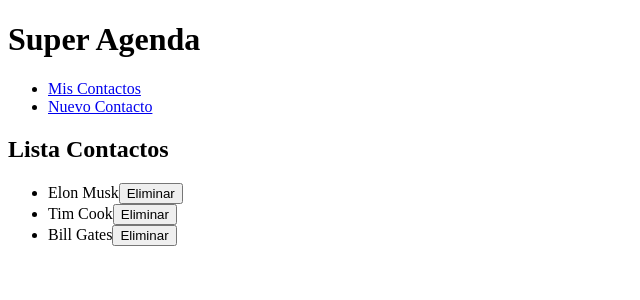
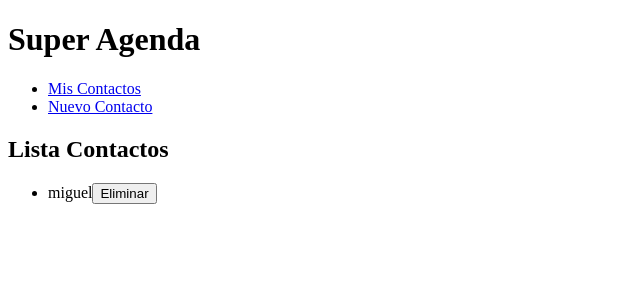
Before and after one commit to javivega/AgendaAngular4, an Angular app: page /mis-contactos in a window 1280 px wide. Shown: the top 300 px of the page, without its empty margins (0-640 px from the left). Built offline with nearby package versions, Linux system fonts and the light colour scheme; data requests are answered from the project's data file.

Commit message:
Instalo json-server y anado crear y obtener contactos

```diff
--- /dev/null
+++ b/db.json
@@ -0,0 +1,12 @@
+{
+  "contactos": [
+    {
+      "nombre": "miguel",
+      "email": "",
+      "movil": "",
+      "facebook": "",
+      "twitter": "",
+      "id": 1
+    }
+  ]
+}
--- a/package.json
+++ b/package.json
@@ -8,7 +8,8 @@
     "build": "ng build",
     "test": "ng test",
     "lint": "ng lint",
-    "e2e": "ng e2e"
+    "e2e": "ng e2e",
+    "api": "json-server db.json --port 3004"
   },
   "private": true,
   "dependencies": {
@@ -32,12 +33,13 @@
     "codelyzer": "~2.0.0",
     "jasmine-core": "~2.5.2",
     "jasmine-spec-reporter": "~3.2.0",
+    "json-server": "^0.10.1",
     "karma": "~1.4.1",
     "karma-chrome-launcher": "~2.1.1",
     "karma-cli": "~1.0.1",
+    "karma-coverage-istanbul-reporter": "^0.2.0",
     "karma-jasmine": "~1.1.0",
     "karma-jasmine-html-reporter": "^0.2.2",
-    "karma-coverage-istanbul-reporter": "^0.2.0",
     "protractor": "~5.1.0",
     "ts-node": "~2.0.0",
     "tslint": "~4.5.0",
--- a/src/app/contacto.service.ts
+++ b/src/app/contacto.service.ts
@@ -1,5 +1,8 @@
 import { Injectable } from '@angular/core';
-import {Contacto } from './contacto';
+import { Contacto } from './contacto';
+import { Http, Response} from '@angular/http';
+import 'rxjs/add/operator/map';
+import { Observable } from 'rxjs/Observable';
 
 
 //Con el @injectable consguimos que esta clase se convierta en un servicio y
@@ -8,22 +11,32 @@ import {Contacto } from './contacto';
 export class ContactoService {
 
   private _contactos: Contacto[] = [
-      new Contacto('Elon Musk'),
-      new Contacto('Tim Cook'),
-      new Contacto('Bill Gates')
-    ]
+    new Contacto('Elon Musk'),
+    new Contacto('Tim Cook'),
+    new Contacto('Bill Gates')
+  ]
 
-  obtenerContactos(): Contacto[] {
-    return this._contactos
+  constructor(private _http: Http) { }
+
+  obtenerContactos(): Observable<Contacto[]> {
+    return this._http
+              .get('http://localhost:3004/contactos')
+              .map((respuesta: Response) => {
+                return respuesta.json() as Contacto[];
+              })
+  }
+
+
+  crearContacto(contacto: Contacto): Observable<Contacto>{
+    return this._http
+                .post('http://localhost:3004/contactos', contacto)
+                .map((respuesta: Response) => {
+                  return respuesta.json() as Contacto
+                })
   }
 
   //Un delete no debe devolver nada en el cuerpo de la respuesta por eso es un void
   eliminarContacto(contacto: Contacto): void {
     this._contactos = this._contactos.filter((c: Contacto): boolean => c.nombre !== contacto.nombre)
   }
-
-  crearContacto(contacto: Contacto): void {
-    this._contactos.push(contacto);
-  }
-
 }
--- a/src/app/mis-contactos/mis-contactos.component.ts
+++ b/src/app/mis-contactos/mis-contactos.component.ts
@@ -14,7 +14,11 @@ export class MisContactosComponent implements OnInit {
   constructor( private _contactoService: ContactoService ){
     //Obtento mis cntactos con el metodo del servicio que me los devuelve y se los paso al hijo via template
     //atribute
-    this._listaContactos = this._contactoService.obtenerContactos();
+    this._contactoService
+      .obtenerContactos()
+      .subscribe((contactos: Contacto[])=> {
+        this._listaContactos = contactos;
+      });
   }
 
   ngOnInit() {
@@ -23,6 +27,6 @@ export class MisContactosComponent implements OnInit {
    eliminarContactoSeleccionado(contacto: Contacto): void {
     if(confirm(`Esta seguro que desea elminar a ${contacto.nombre}`))
     this._contactoService.eliminarContacto(contacto);
-    this._listaContactos = this._contactoService.obtenerContactos();
+    //this._listaContactos = this._contactoService.obtenerContactos();
   }
 }
--- a/src/app/nuevo-contacto/nuevo-contacto.component.ts
+++ b/src/app/nuevo-contacto/nuevo-contacto.component.ts
@@ -11,18 +11,22 @@ import { ContactoService } from '../contacto.service';
 export class NuevoContactoComponent implements OnInit {
 
 
-constructor(
-  private _contactoService: ContactoService,
-  private _router: Router
-  ){}
+  constructor(
+    private _contactoService: ContactoService,
+    private _router: Router
+  ) { }
 
   ngOnInit() {
   }
 
- alCrearContacto(contacto: Contacto): void{
-    this._contactoService.crearContacto(contacto);
-    alert('Contacto creado correctamente');
-    this._router.navigate(['mis-contactos']);
-  }
+  alCrearContacto(contacto: Contacto): void {
+    this._contactoService
+      .crearContacto(contacto)
+      .subscribe((nuevoContacto: Contacto) => {
+          alert(`el contacto ${nuevoContacto.nombre} se ha creado correctamente`);
+          this._router.navigate(['mis-contactos']);
+
+  });
+}
 
 }
```
